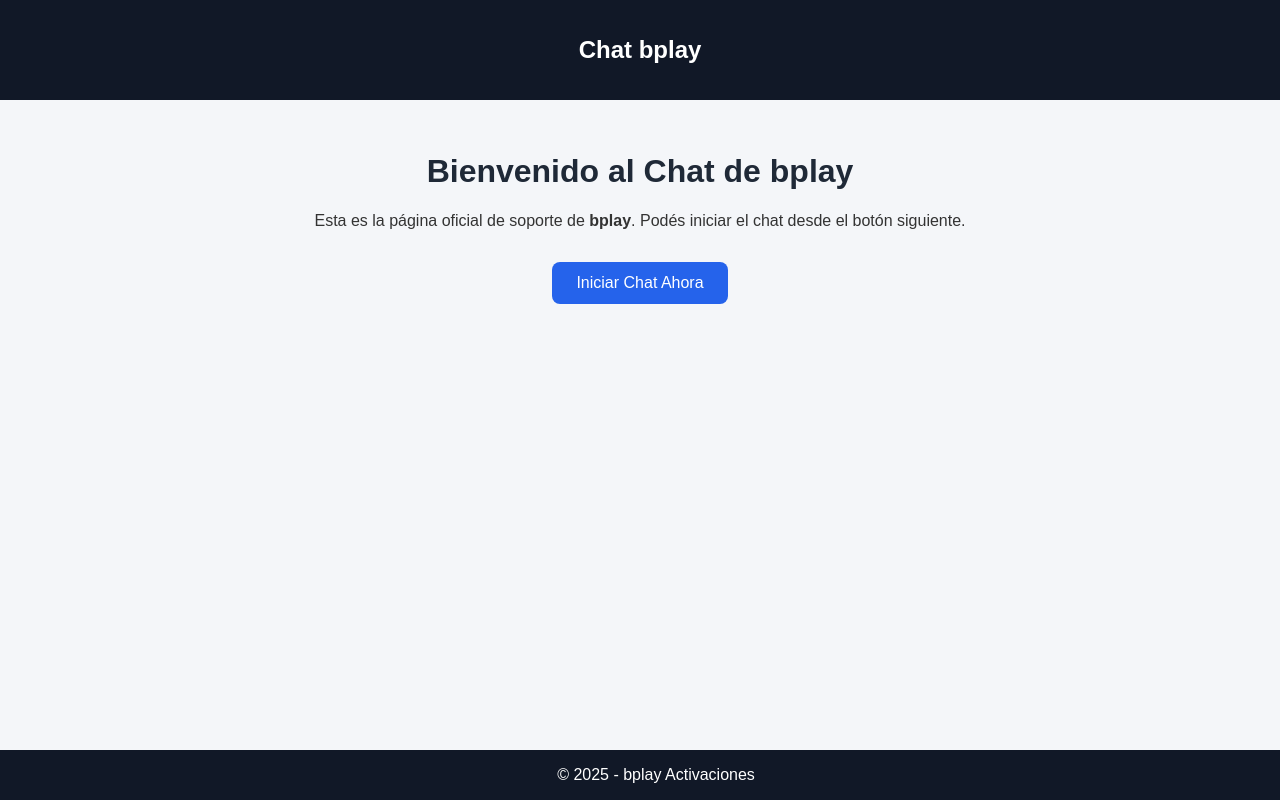
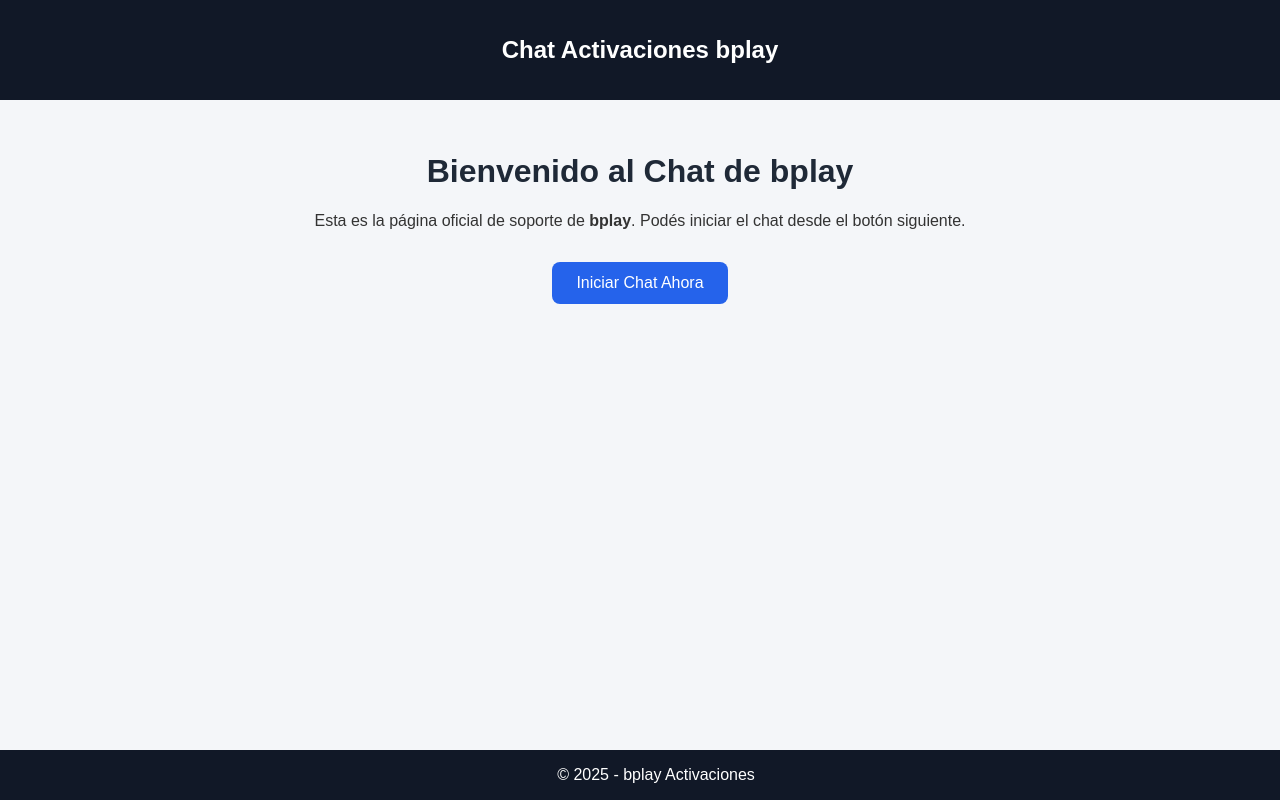
Before and after one commit to JCMendoza/Chatbplay.github.io, a plain HTML site: page index.html in a window 1280 px wide. Drawn offline with Linux system fonts and the light colour scheme; a script that the page names is missing.

Commit message:
Update index.html

```diff
--- a/index.html
+++ b/index.html
@@ -3,7 +3,7 @@
 <head>
   <meta charset="UTF-8" />
   <meta name="viewport" content="width=device-width, initial-scale=1.0" />
-  <title>Chat Afiliadores bplay</title>
+  <title>Chat Activaciones bplay</title>
 
   <!-- CSS básico -->
   <style>
@@ -59,7 +59,7 @@
 </head>
 <body>
   <header>
-    <h2>Chat bplay</h2>
+    <h2>Chat Activaciones bplay</h2>
   </header>
 
   <main>
```
